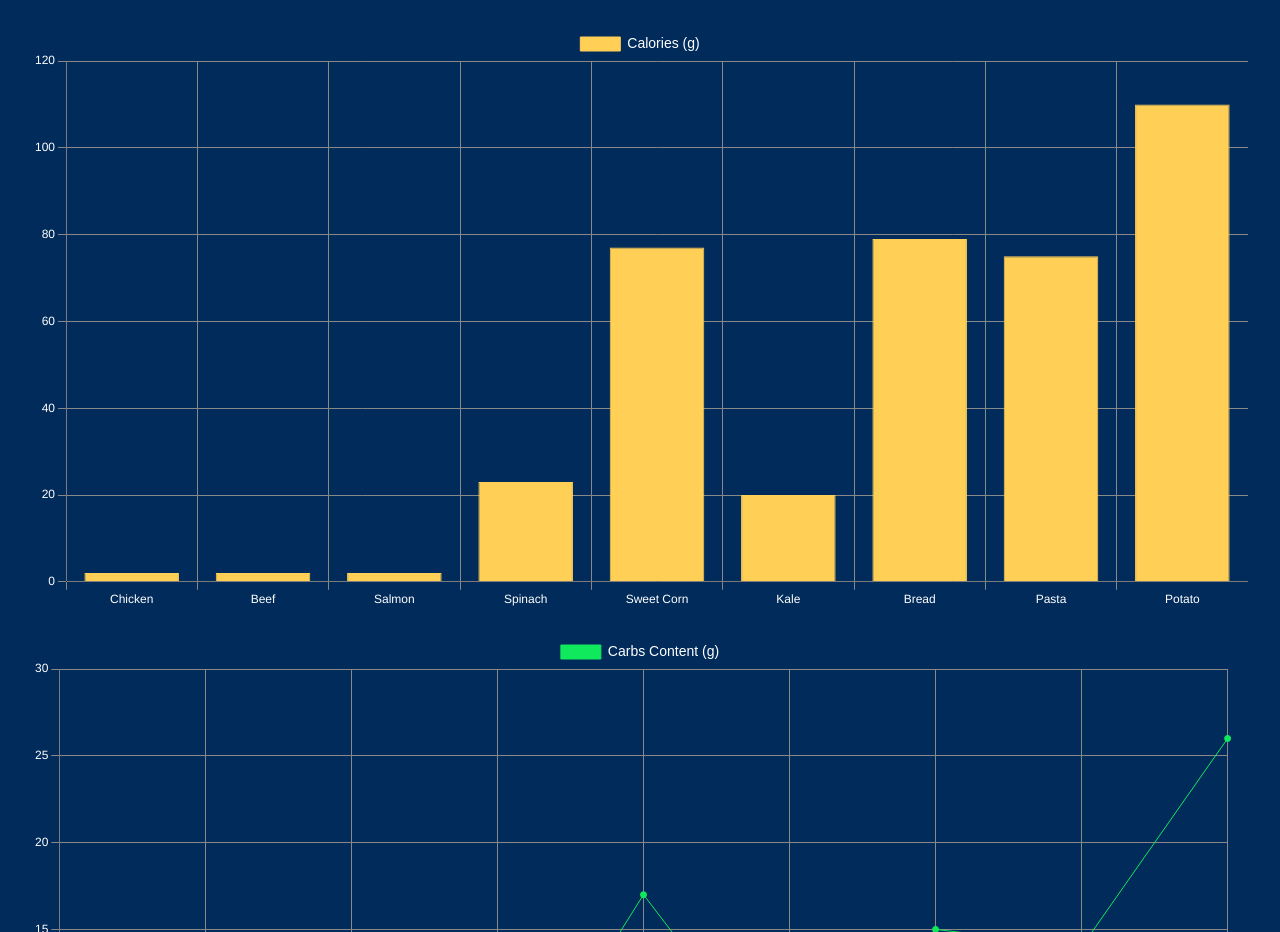
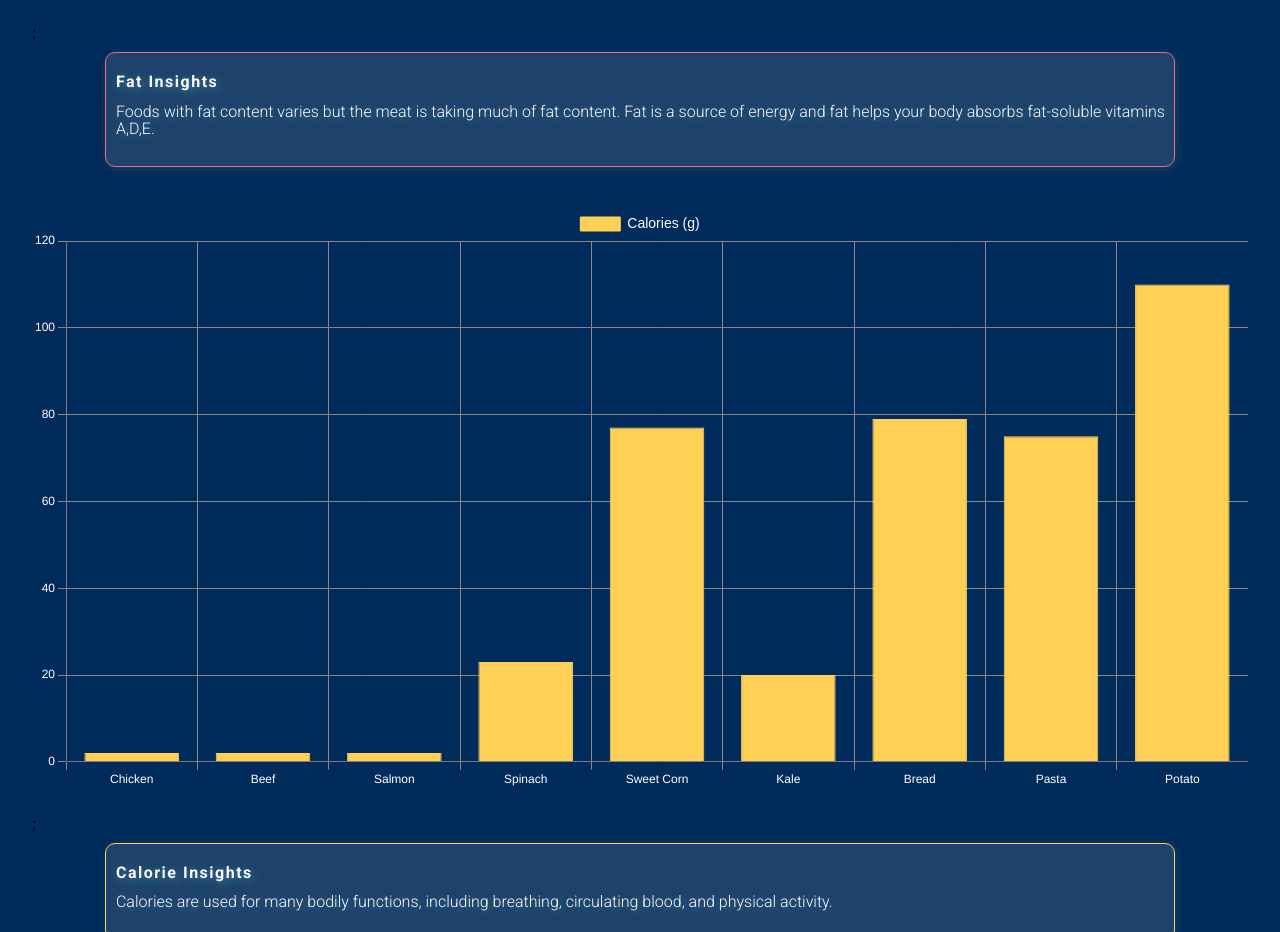
Before and after one commit to rashad3412/iNibble, a React (Vite) app: page /analyticsPage in a window 1280 px wide. Shown: the part 1540-2472 px from the top of the page. Built offline with nearby package versions, Linux system fonts and the light colour scheme; a web font is replaced by a local one.

Commit message:
analytics page has been revised

```diff
--- a/src/components/ComparisonChart.jsx
+++ b/src/components/ComparisonChart.jsx
@@ -94,7 +94,7 @@ function ComparisonCharts() {
   const labels = foodComparisonData.map((item) => item.name);
 
   return (
-    /* Charts */
+    /* This is returning the chart data from the chartComponent and Comparison Chat is rendering data from the FoodComparison Object Literal */
 
     <div>
       <ChartComponent
@@ -104,15 +104,16 @@ function ComparisonCharts() {
         chartType="bar"
         color="rgb(75, 192, 192)"
       />
-      ;
+      {/* Chart Descriptions for Protien content */};
       <div className="chart-component-desc">
-        <h4>Protien Insight</h4>
+        <h4>Protien Insights</h4>
         <p className="align-chart-desc-p">
           As you can see, meat is packed with protein, which helps fuel the
           body, strengthens the immune system, and can even help reduce
           overeating.
         </p>
       </div>
+      {/*  */}
       <ChartComponent
         title="Fat Content (g)"
         data={foodComparisonData.map((item) => item.fat)}
@@ -120,6 +121,18 @@ function ComparisonCharts() {
         chartType="line"
         color="rgb(255, 99, 133)"
       />
+      {/* Chart Descriptions for Fat content */};
+      <div className="align-chart-component-desc-fat">
+        <div className="chart-component-desc">
+          <h4 id="chart-h4">Fat Insights</h4>
+          <p className="align-chart-desc-p">
+            Foods with fat content varies but the meat is taking much of fat
+            content. Fat is a source of energy and fat helps your body absorbs
+            fat-soluble vitamins A,D,E.
+          </p>
+        </div>
+      </div>
+      {/*  */}
       <ChartComponent
         title="Calories (g)"
         data={foodComparisonData.map((item) => item.calories)}
@@ -127,6 +140,17 @@ function ComparisonCharts() {
         chartType="bar"
         color="rgb(255, 207, 86)"
       />
+      {/* Chart Descriptions for Calories content */};
+      <div className="align-chart-component-desc-cal">
+        <div className="chart-component-desc">
+          <h4 id="chart-h4">Calorie Insights</h4>
+          <p className="align-chart-desc-p">
+            Calories are used for many bodily functions, including breathing,
+            circulating blood, and physical activity.
+          </p>
+        </div>
+      </div>
+      {/*  */}
       <ChartComponent
         title="Carbs Content (g)"
         data={foodComparisonData.map((item, index) => ({
@@ -137,6 +161,17 @@ function ComparisonCharts() {
         chartType="line"
         color="rgb(17, 233, 93)"
       />
+      {/* Chart Descriptions for Carbs content */};
+      <div className="align-chart-component-desc-carbs">
+        <div className="chart-component-desc">
+          <h4 id="chart-h4">Carbs Insights</h4>
+          <p className="align-chart-desc-p">
+            Carbs contain essential nutrients like vitamins and minerals. For
+            example, potatoes are a good source of potassium, fiber, and vitamin
+            C.
+          </p>
+        </div>
+      </div>
     </div>
   );
 }
--- a/src/styles/analyticsPage.css
+++ b/src/styles/analyticsPage.css
@@ -31,6 +31,39 @@
   margin-top: 25px;
 }
 
+.align-chart-component-desc-fat {
+  margin-top: 25px;
+  margin-bottom: 25px;
+}
+
+.align-chart-component-desc-fat :nth-child(1) {
+  border: solid rgb(255, 99, 133) 1px;
+}
+
+.align-chart-component-desc-cal {
+  margin-top: 25px;
+  margin-bottom: 25px;
+}
+.align-chart-component-desc-cal :nth-child(1) {
+  border: solid rgb(255, 207, 86) 1px;
+}
+
+.align-chart-component-desc-carbs :nth-child(1) {
+  margin-bottom: 15px;
+  border: solid rgb(17, 233, 93) 1px;
+}
+
+#chart-h4 {
+  background: none;
+  border: none;
+}
+
+h4 {
+  position: relative;
+  bottom: 5px;
+  letter-spacing: 1.5px;
+  text-shadow: 2px 2px 10px #66fcf265;
+}
 .chart-component-desc {
   position: relative;
   bottom: 15px;
@@ -44,6 +77,9 @@
   background-color: rgba(195, 192, 192, 0.153);
   border: solid #66fcf1 0.5px;
   border-radius: 10px;
+  line-height: 1.1;
+  text-shadow: 2px 2px 10px #66fcf251;
+  box-shadow: 2px 2px 10px #66fcf220;
 }
 
 .align-chart-desc-p {
```
